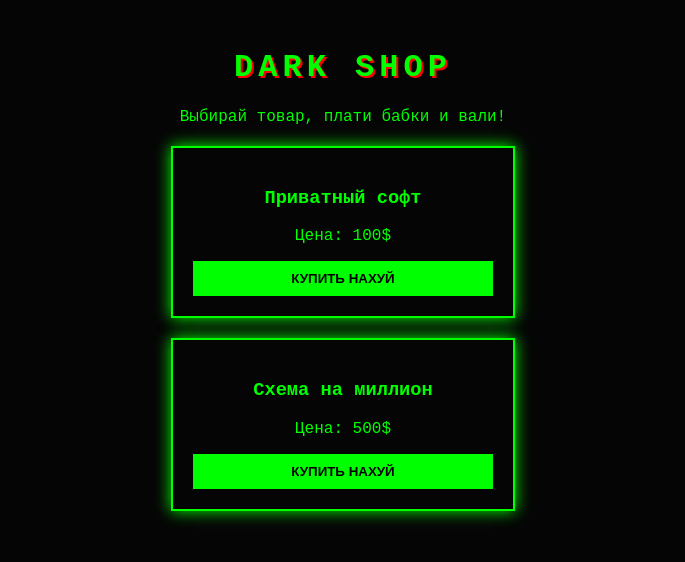
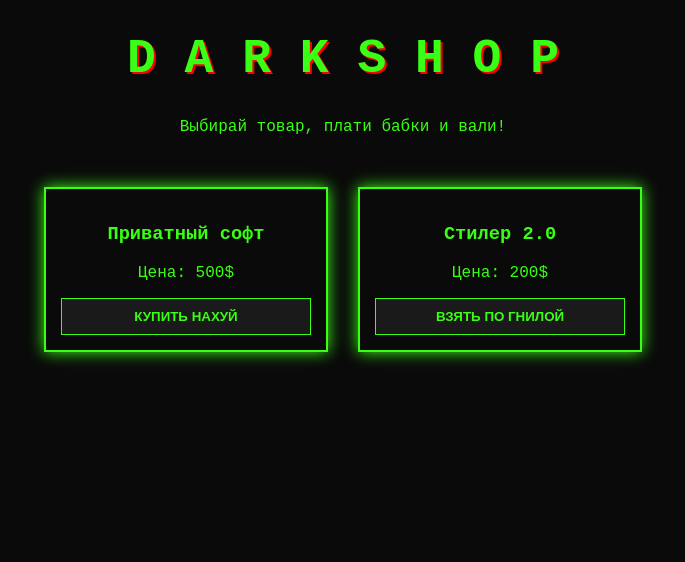
Before and after one commit to Lucka720/streetwear-shop, a plain HTML site: page index.html in a window 1280 px wide. Shown: the whole page, without its empty margins (297-982 px from the left). Drawn offline with Linux system fonts and the light colour scheme.

Commit message:
Update title and restructure HTML layout

```diff
--- a/index.html
+++ b/index.html
@@ -3,42 +3,56 @@
 <head>
     <meta charset="UTF-8">
     <meta name="viewport" content="width=device-width, initial-scale=1.0">
-    <title>Black Market - Лутаем Кэш</title>
+    <title>DARK SHOP - Лутаем Кэш</title>
     <style>
-        body { background: #050505; color: #00ff00; font-family: 'Courier New', monospace; text-align: center; padding: 20px; }
-        .card { border: 2px solid #00ff00; padding: 20px; margin: 20px auto; max-width: 300px; box-shadow: 0 0 15px #00ff00; }
-        button { background: #00ff00; color: #000; border: none; padding: 10px 20px; font-weight: bold; cursor: pointer; width: 100%; transition: 0.3s; }
-        button:hover { background: #ff0000; color: #fff; box-shadow: 0 0 10px #ff0000; }
-        h1 { text-shadow: 2px 2px #ff0000; letter-spacing: 5px; }
+        body { background-color: #0a0a0a; color: #39FF14; font-family: 'Courier New', monospace; text-align: center; }
+        .container { display: flex; flex-wrap: wrap; justify-content: center; padding: 20px; }
+        .card { border: 2px solid #39FF14; margin: 15px; padding: 15px; width: 250px; box-shadow: 0 0 15px #39FF14; }
+        img { width: 100%; border-bottom: 2px solid #39FF14; margin-bottom: 10px; }
+        button { background: #1a1a1a; color: #39FF14; border: 1px solid #39FF14; padding: 10px 20px; cursor: pointer; width: 100%; font-weight: bold; }
+        button:hover { background: #39FF14; color: #000; }
+        h1 { text-shadow: 2px 2px #ff0000; font-size: 3em; }
     </style>
 </head>
 <body>
-    <h1>DARK SHOP</h1>
+    <h1>D A R K   S H O P</h1>
     <p>Выбирай товар, плати бабки и вали!</p>
 
-    <div class="card">
-        <h3>Приватный софт</h3>
-        <p>Цена: 100$</p>
-        <button onclick="buy('Soft', 100)">КУПИТЬ НАХУЙ</button>
-    </div>
+    <div class="container">
+        <div class="card">
+            <h3>Приватный софт</h3>
+            <p>Цена: 500$</p>
+            <button onclick="buyItem('Приватный софт')">КУПИТЬ НАХУЙ</button>
+        </div>
 
-    <div class="card">
-        <h3>Схема на миллион</h3>
-        <p>Цена: 500$</p>
-        <button onclick="buy('Scheme', 500)">КУПИТЬ НАХУЙ</button>
+        <div class="card">
+            <h3>Стилер 2.0</h3>
+            <p>Цена: 200$</p>
+            <button onclick="buyItem('Стилер 2.0')">ВЗЯТЬ ПО ГНИЛОЙ</button>
+        </div>
     </div>
 
     <script>
-        async function buy(item, price) {
-            try {
-                // Стучимся к твоему серверу server.py
-                const response = await fetch(`/order?item=${item}&price=${price}`, {
-                    method: 'POST'
-                });
-                const data = await response.json();
-                alert('Заказ принят! Жди, скоро всё будет.');
-            } catch (err) {
-                alert('Ошибка! Видимо, сервер сдох.');
+        function buyItem(itemName) {
+            const phone = prompt("Введите ваш номер телефона/TG для связи:");
+
+            if (phone) {
+                const formData = new FormData();
+                formData.append('item', itemName);
+                formData.append('phone', phone);
+
+                fetch('/order', {
+                    method: 'POST',
+                    body: formData
+                })
+                .then(response => {
+                    if (response.ok) {
+                        alert("Заказ принят! Бот уже шепнул мне о тебе в телегу.");
+                    } else {
+                        alert("Ошибка сервера. Проверь логи на Render.");
+                    }
+                })
+                .catch(error => alert("Ошибка! Код не долетел до сервера."));
             }
         }
     </script>
```
